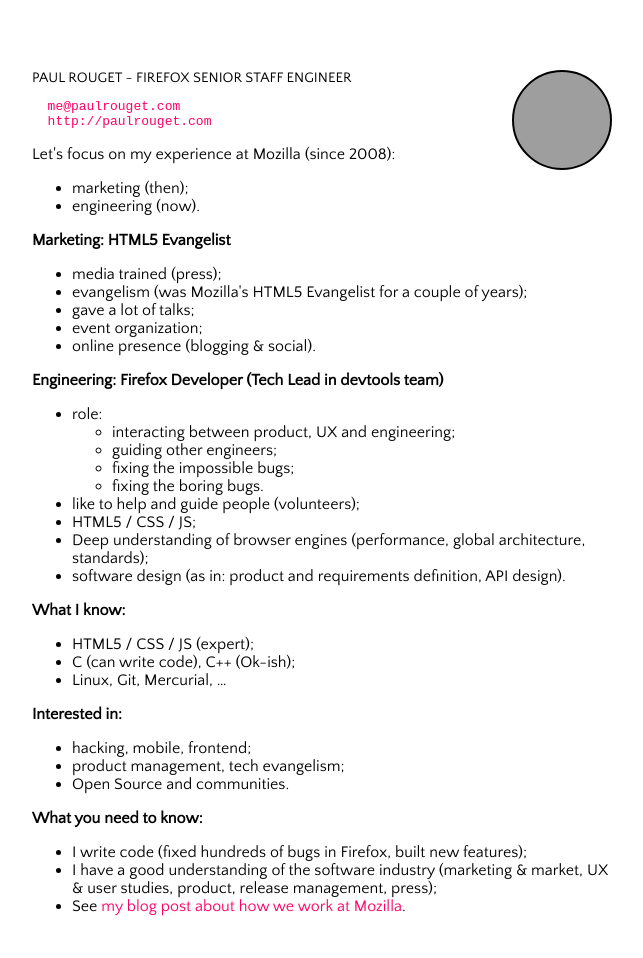
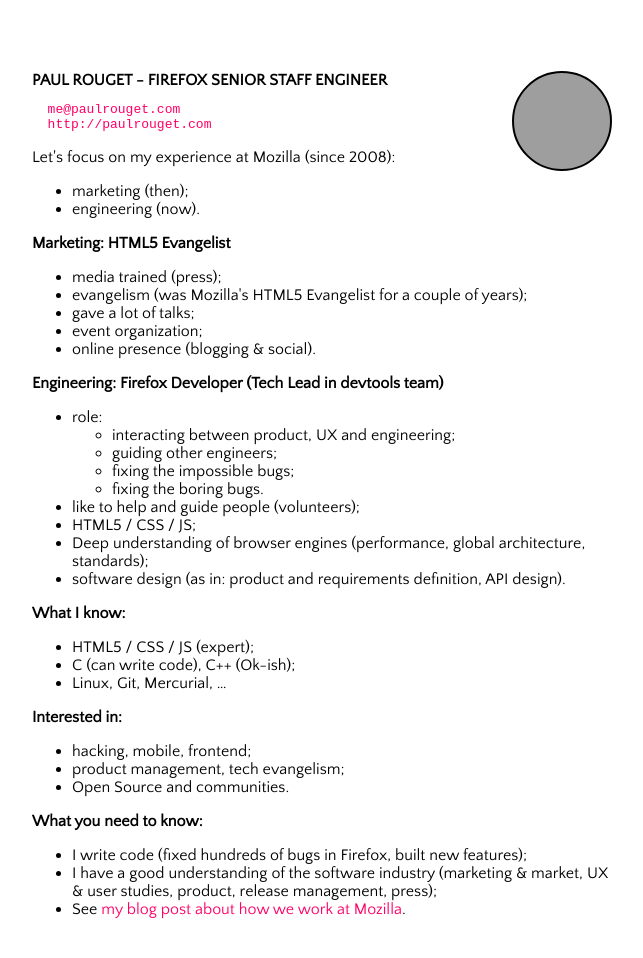
Before and after one commit to paulrouget/paulrouget.github.com, a Jekyll site: the page s/summary.html, which Jekyll copies as it is, in a window 1280 px wide. Shown: the whole page, without its empty margins (318-961 px from the left). Built offline with Jekyll 4.4.1, drawn with Linux system fonts in a browser that asks for light colours; grey boxes are pictures that could not be loaded.

Commit message:
Update summary.html

```diff
--- a/s/summary.html
+++ b/s/summary.html
@@ -69,8 +69,7 @@
 <style>
   @import url(http://fonts.googleapis.com/css?family=Quattrocento+Sans&subset=latin,latin-ext);
   html { font-family: 'Quattrocento Sans', sans-serif; }
-  h1 { text-transform: uppercase; font-size: 90%; }
-  h1, h2 { font-weight: normal; }
+  h1 { text-transform: uppercase; font-size: 100%; }
   body {margin: 0}
   * { -moz-box-sizing: border-box; box-sizing: border-box; }
   body { display: block; max-width: 600px; margin: 40px auto; padding: 20px 10px 0; }
```
